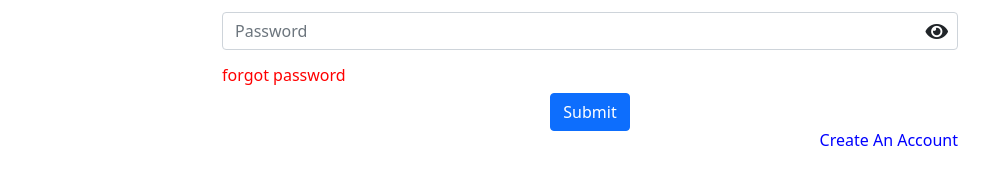
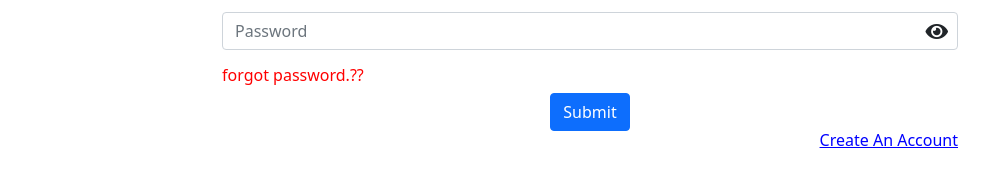
Before and after one commit to mumer29/Humanity-care, a React (Create React App) app in the folder save-wastage-food/: page /sign-in in a window 1280 px wide. Shown: the part 392-576 px from the top of the page, without its empty margins (50-1039 px from the left). Built offline with nearby package versions, Linux system fonts and the light colour scheme.

Commit message:
front end -Design phase completed

```diff
--- a/save-wastage-food/src/components/footer/Footer.js
+++ b/save-wastage-food/src/components/footer/Footer.js
@@ -50,7 +50,7 @@ function Footer() {
 
                     <div className="col-lg-6 col-sm-12 col-md-12  ">
 
-                        <iframe src="https://www.google.com/maps/embed?pb=!1m14!1m8!1m3!1d450.446057194353!2d68.2625117!3d25.419252!3m2!1i1024!2i768!4f13.1!3m3!1m2!1s0x394c79699805370b%3A0x269a508c0bc6a24b!2sUniversity%20of%20Sindh!5e0!3m2!1sen!2s!4v1641081234641!5m2!1sen!2s" width="650" height="310" style={{border:0}} allowfullscreen="" loading="lazy"></iframe></div>
+                        <iframe src="https://www.google.com/maps/embed?pb=!1m14!1m8!1m3!1d450.446057194353!2d68.2625117!3d25.419252!3m2!1i1024!2i768!4f13.1!3m3!1m2!1s0x394c79699805370b%3A0x269a508c0bc6a24b!2sUniversity%20of%20Sindh!5e0!3m2!1sen!2s!4v1641081234641!5m2!1sen!2s" width="600" height="310" style={{border:0}} allowfullscreen="" loading="lazy"></iframe></div>
                     <div className="col-lg-2 col-sm-12 col-md-12" style={{ color: "white" }}>
                         <div className="d-flex flex-column bd-highlight mb-3">
                             <div className="p-1 bd-highlight">
--- a/save-wastage-food/src/components/registrationForm/SignIn.js
+++ b/save-wastage-food/src/components/registrationForm/SignIn.js
@@ -229,7 +229,7 @@ function SignIn() {
                             <div className="h6">
                                 <a style={{ color: "red", cursor: "pointer" }}
                                 // onClick={registration}
-                                >forgot password</a>
+                                >forgot password.??</a>
                             </div>
                             <div className="text-center">
                                 <button
@@ -239,8 +239,8 @@ function SignIn() {
                                 >Submit</button>
                                 <div className="h6 text-end ">
                                     <a style={{ color: "blue", cursor: "pointer" }}
-                                        onClick={registration}
-                                    >Create An Account</a>
+                                        onClick={registration}>
+                                    <u>Create An Account</u></a>
                                 </div>
                             </div>
                         </form>
--- a/save-wastage-food/src/components/spendMoney/SpendMoney.js
+++ b/save-wastage-food/src/components/spendMoney/SpendMoney.js
@@ -21,15 +21,17 @@ function SpendMoney() {
                                 />
                             </h3>
 
-                            <p>Surgeries & Medical
-                                Procedures Performed </p>
+
+                            <p>EDUCATION (MONTHLY)
+                            </p>
                         </div>
                         <div className="col-lg-2 col-md-6 " style={{ textAlign: "center", color: "white" }}>
                             <div>
                                 <i className="fas fa-clinic-medical" style={{ fontSize: "50px", padding: "20px 0", color: "#190bf5" }}></i>
                             </div>
-                            <h3>105</h3>
-                            <p>Medical Camps Organized </p>
+                            <h3>176</h3>
+                            <p>DAILY DASTRAKHAN(MONTHLY)
+                            </p>
                         </div>
                         <div className="col-lg-2 col-md-6 " style={{ textAlign: "center", color: "white" }}>
                             <div>
@@ -51,8 +53,9 @@ function SpendMoney() {
                             <div>
                                 <i className="fas fa-hand-holding-heart" style={{ fontSize: "50px", padding: "20px 0", color: "#f1cc3c" }}></i>
                             </div>
-                            <h3>3,037</h3>
-                            <p>Supporting Donors </p>
+                            <h3>4,037</h3>
+                            <p>FAMILY ADOPTION(MONTHLY)
+                            </p>
                         </div>
 
                     </div>
```
